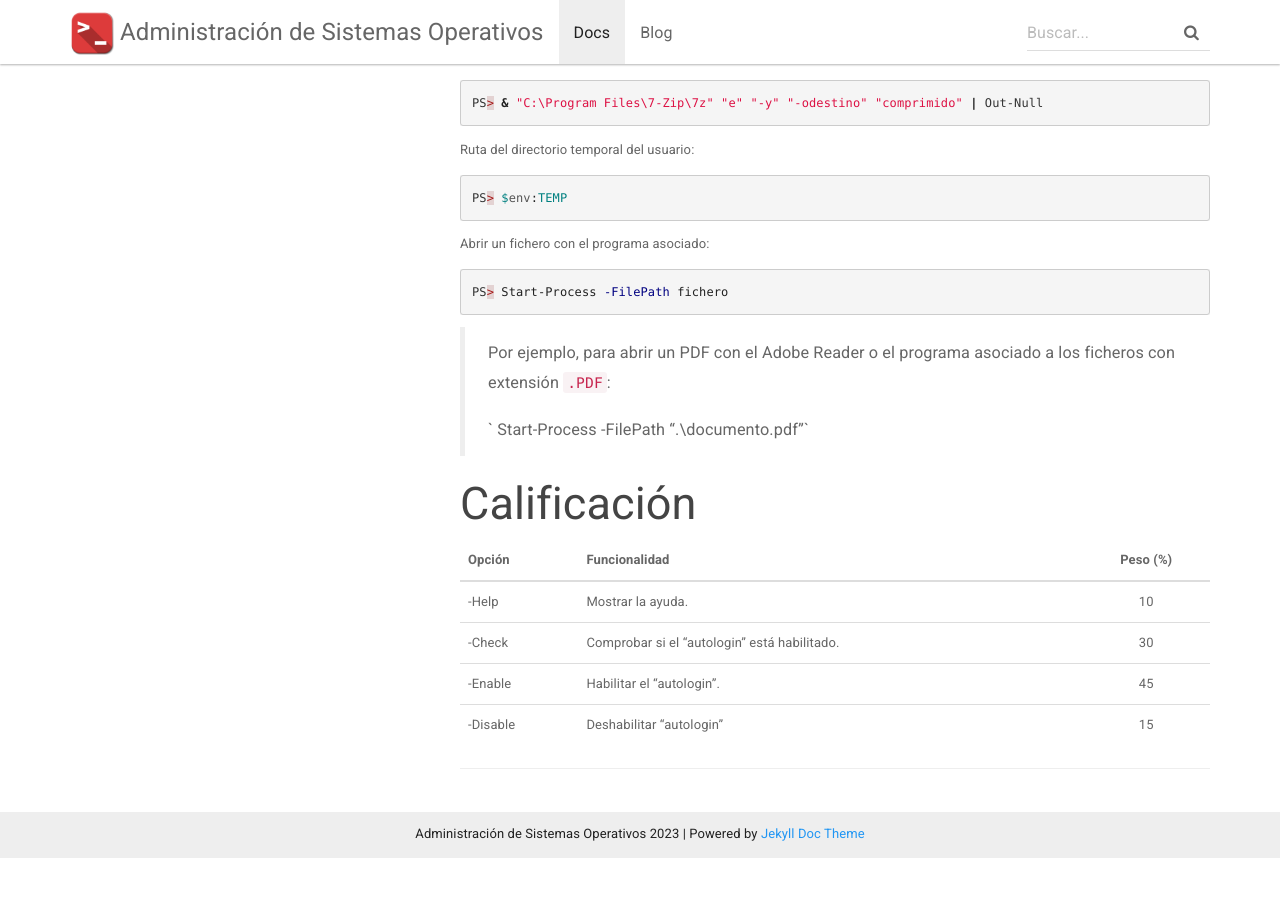
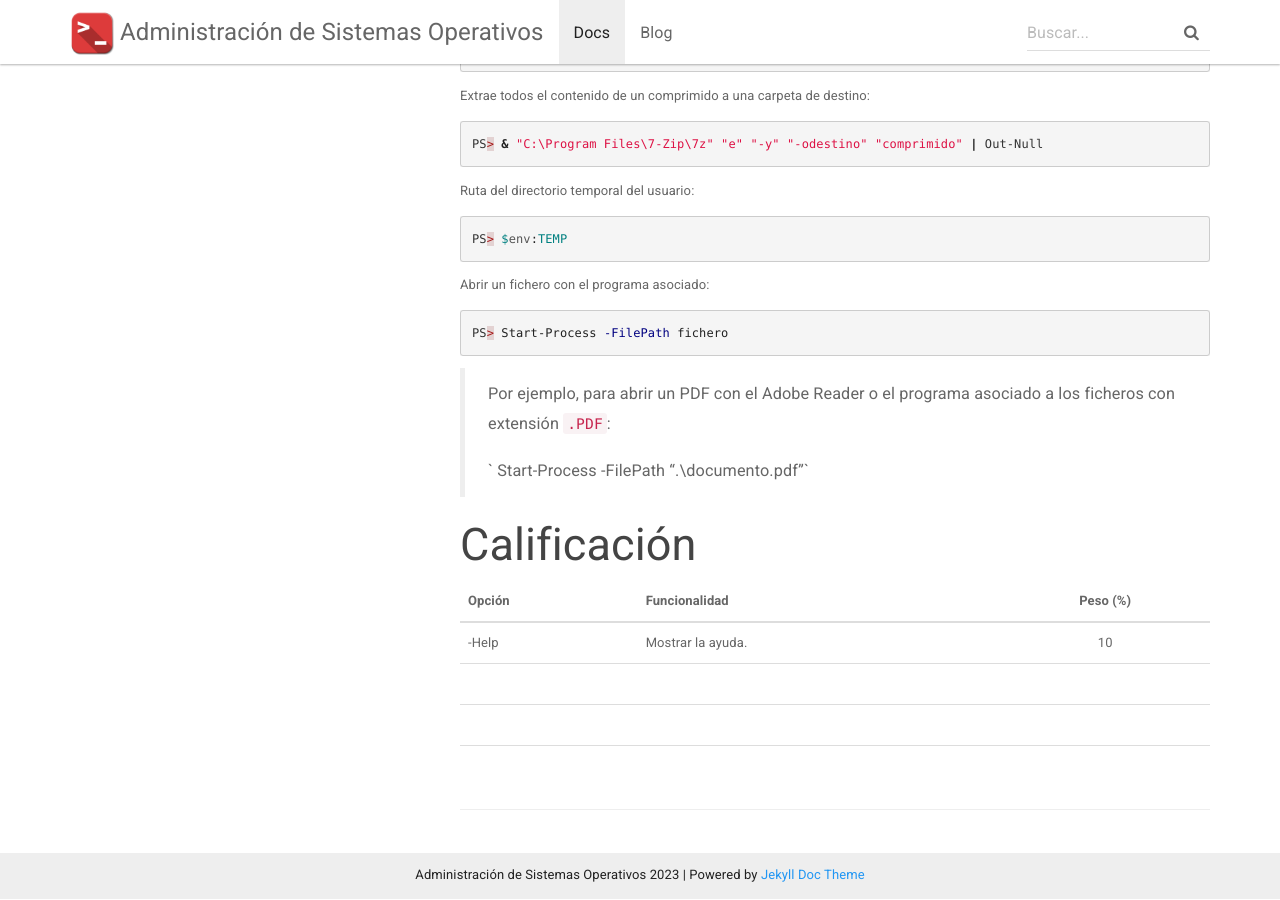
Before and after one commit to asir-add/asir-add.github.io, a Jekyll site: the page built from docs/_docs/scripting/powershell/proyectos/compressor.md, in a window 1280 px wide and 900 px high, scrolled down 2590 px. Built offline with Jekyll 4.4.1, drawn with Linux system fonts in a browser that asks for light colours; nearby versions of some CDN libraries; before the commit the page ends 3449 px from its top, so only the background shows below that; some of the changed text lies outside the part shown.

Commit message:
Update compressor.md

```diff
--- a/docs/_docs/scripting/powershell/proyectos/compressor.md
+++ b/docs/_docs/scripting/powershell/proyectos/compressor.md
@@ -125,9 +126,9 @@ PS> Start-Process -FilePath fichero
 
 ## Calificación
 
-| Opción   | Funcionalidad                                | Peso (%) |
-| -------- | -------------------------------------------- | :------: |
-| -Help    | Mostrar la ayuda.                            |    10    |
-| -Check   | Comprobar si el "autologin" está habilitado. |    30    |
-| -Enable  | Habilitar el "autologin".                    |    45    |
-| -Disable | Deshabilitar "autologin"                     |    15    |
+| Opción | Funcionalidad     | Peso (%) |
+| ------ | ----------------- |:--------:|
+| -Help  | Mostrar la ayuda. | 10       |
+|        |                   |          |
+|        |                   |          |
+|        |                   |          |
```
Also changed, not shown: other parts of docs/_docs/scripting/powershell/proyectos/compressor.md (+15 -14 lines).
